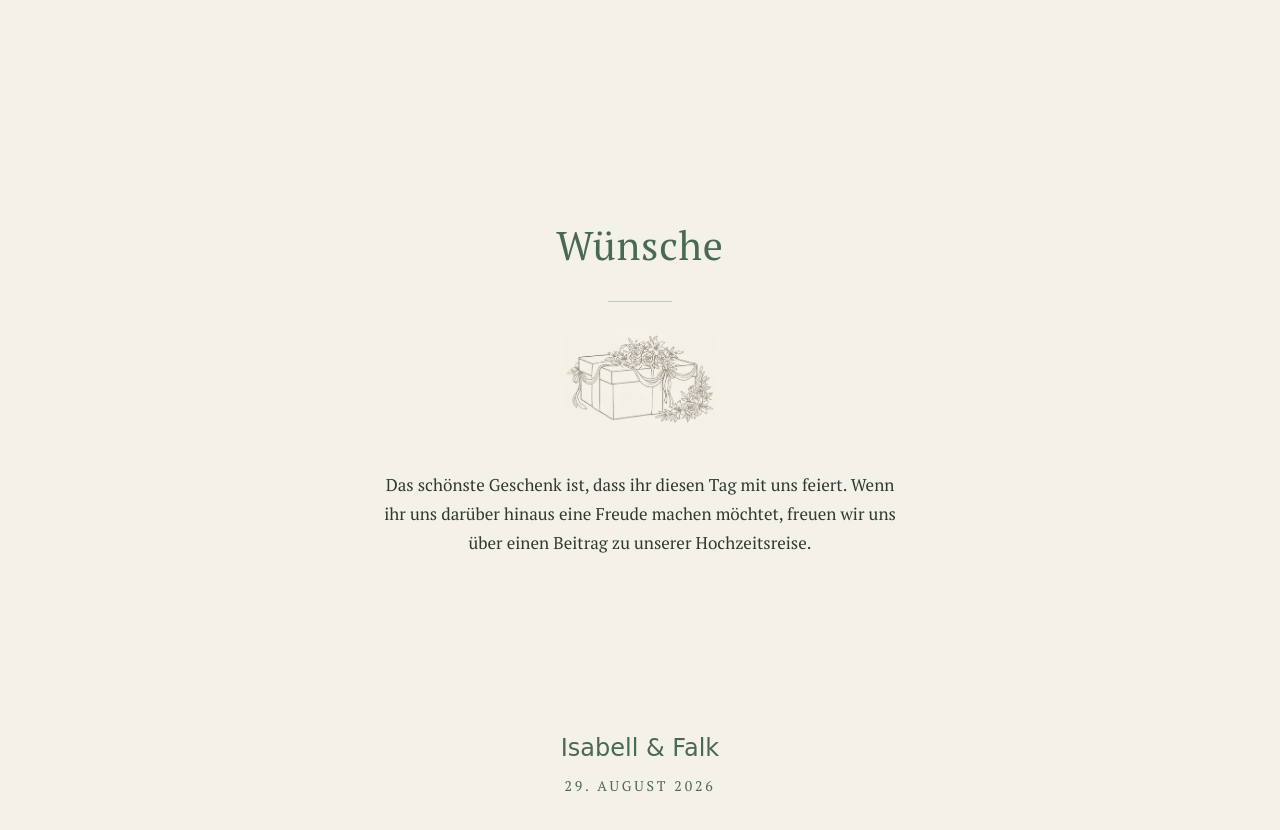
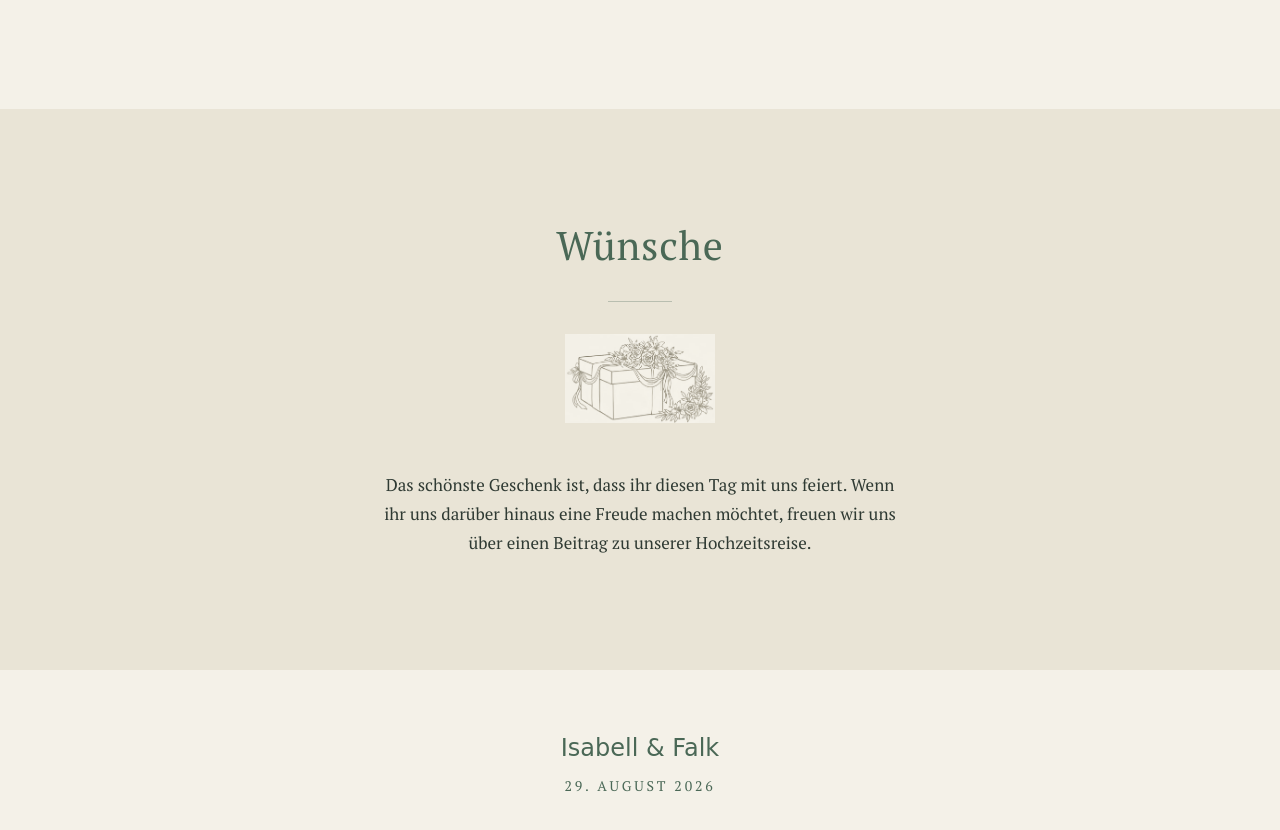
Before and after one commit to Falk2704/marriage, a website: page website/index.html in a window 1280 px wide. Shown: the part 4193-5023 px from the top of the page. Drawn offline with nearby package versions, Linux system fonts and the light colour scheme; files that its build step writes are made by us from their sources; a web font is replaced by a local one.

Commit message:
fix(website): alternate background color for Wünsche section
Wünsche was bg-bg like Zusage above it; change to bg-bg-alt to preserve alternating pattern.

```diff
--- a/website/index.html
+++ b/website/index.html
@@ -325,7 +325,7 @@
       <!-- ============================================ -->
       <!-- WÜNSCHE -->
       <!-- ============================================ -->
-      <section id="wuensche" class="bg-bg py-20 lg:py-28 px-6 text-center">
+      <section id="wuensche" class="bg-bg-alt py-20 lg:py-28 px-6 text-center">
         <div class="max-w-[52rem] mx-auto">
 
           <h2 class="font-serif text-[2rem] lg:text-[2.5rem] tracking-[0.02em] leading-[1.2] mb-3">
```
